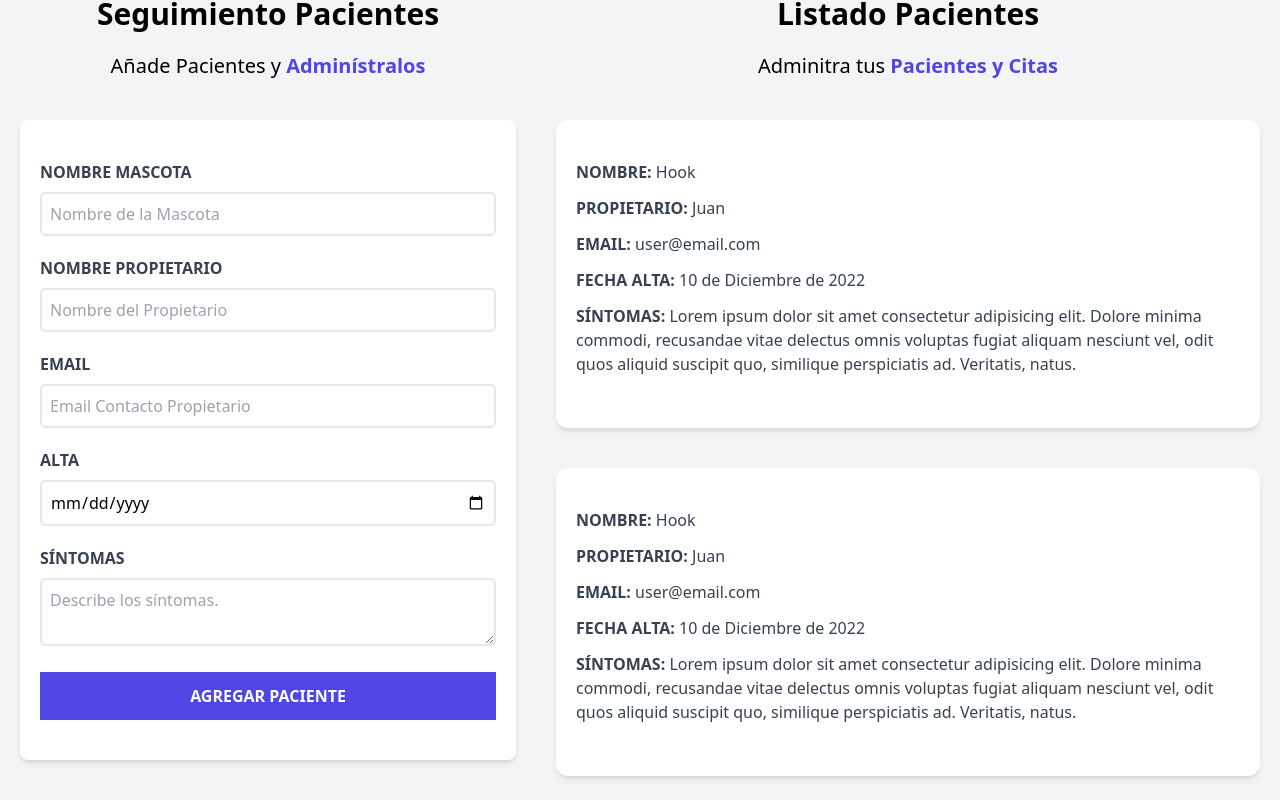
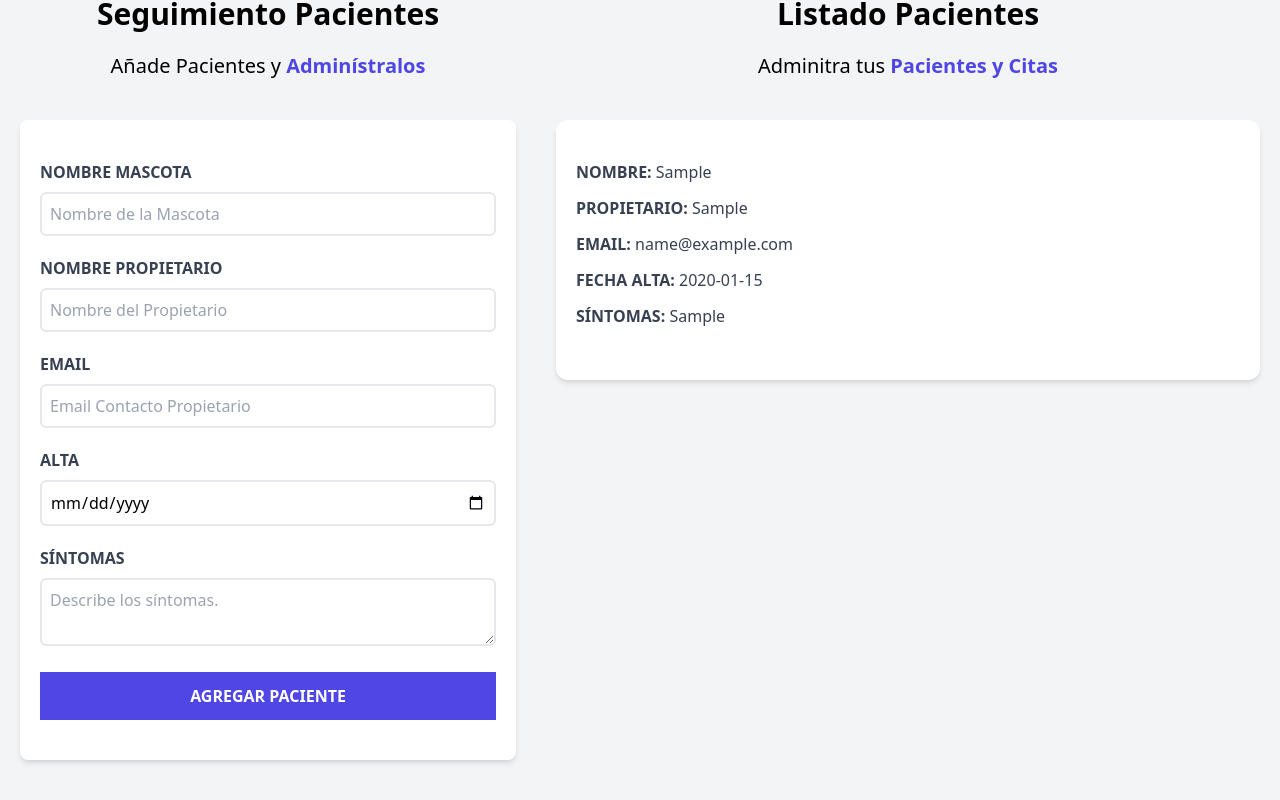
Before and after one commit to CarlosCrisonG/Appointment-RB, a React (Vite) app: page / in a window 1280 px wide. Both pictures are taken after typing "Sample", "Sample", "name@example.com", "2020-01-15", "Sample" into the empty fields and a click on the input "Agregar Paciente". Shown: the part 180-980 px from the top of the page. Built offline with nearby package versions, Linux system fonts and the light colour scheme.

Commit message:
Agregado props de listado pacientes

```diff
--- a/src/App.jsx
+++ b/src/App.jsx
@@ -13,10 +13,12 @@
 
       <div className="mt-12 md:flex">
         <Formulario
-          pacientes = {pacientes}
-          setPacientes = {setPacientes}
+          pacientes={pacientes}
+          setPacientes={setPacientes}
         />
-        <ListadoPacientes />
+        <ListadoPacientes
+          pacientes={pacientes}
+        />
       </div>
 
     </div>
--- /dev/null
+++ b/src/components/Error.jsx
@@ -0,0 +1,9 @@
+function Error({children}) {
+    return (
+        <div className="bg-red-800 text-white text-center p-3 font-bold uppercase mb-3 rounded-md">
+            <p>{children}</p>
+        </div>
+    )
+}
+
+export default Error;
--- a/src/components/Formulario.jsx
+++ b/src/components/Formulario.jsx
@@ -1,4 +1,5 @@
 import { useState, useEffect } from "react";
+import Error from "./Error";
 
 function Formulario({pacientes, setPacientes}) {
 
@@ -8,6 +9,13 @@
   const [fecha, setFecha] = useState('');
   const [sintomas, setSintomas] = useState('');
   const [error, setError] = useState(false);
+
+  const generarId = () => {
+    const random = Math.random().toString(36).substring(2);
+    const date = Date.now().toString(36);
+
+    return random + date;
+  }
 
   const handleSubmit = (e) => {
     e.preventDefault();
@@ -27,7 +35,8 @@
       propietario,
       email,
       fecha,
-      sintomas
+      sintomas,
+      id: generarId()
     }
 
     console.log(objetoPaciente);
@@ -57,11 +66,7 @@
           onSubmit={handleSubmit}
           className="bg-white shadow-md rounded-lg py-10 px-5 mb-10"
         >
-          {error && (
-            <div className="bg-red-800 text-white text-center p-3 font-bold uppercase mb-3 rounded-md">
-              <p>Todos los campos son obligatorios</p>
-            </div>
-          )}
+          {error && <Error>Todos los campos son obligatorios</Error>}
           <div className="mb-5">
             <label htmlFor="mascota" className="block text-gray-700 uppercase font-bold">
               Nombre Mascota
--- a/src/components/ListadoPacientes.jsx
+++ b/src/components/ListadoPacientes.jsx
@@ -1,6 +1,6 @@
 import Paciente from "./Paciente";
 
-function ListadoPacientes() {
+function ListadoPacientes({ pacientes }) {
     return (
         <>
             <div className="md:w-1/2 lg:w-3/5 md:h-screen overflow-y-scroll">
@@ -12,10 +12,16 @@
                     </span>
                 </p>
 
-                <Paciente />
-                <Paciente />
-                <Paciente />
-                <Paciente />
+                {pacientes.map( paciente => {
+                    return (
+                        <Paciente
+                            key={paciente.id}
+                            paciente={paciente}
+                        />
+                    )
+                })}
+
+
 
             </div>
         </>
--- a/src/components/Paciente.jsx
+++ b/src/components/Paciente.jsx
@@ -1,22 +1,25 @@
 //rfec
-function Paciente() {
+function Paciente({ paciente }) {
+
+    const { nombre, propietario, email, fecha, sintomas } = paciente;
+
     return (
         <>
             <div className="mx-5 my-10 bg-white shadow-md px-5 py-10 rounded-xl">
                 <p className="font-bold mb-3 text-gray-700 uppercase">Nombre: {''}
-                    <span className="font-normal normal-case">Hook</span>
+                    <span className="font-normal normal-case">{nombre}</span>
                 </p>
                 <p className="font-bold mb-3 text-gray-700 uppercase">Propietario: {''}
-                    <span className="font-normal normal-case">Juan</span>
+                    <span className="font-normal normal-case">{propietario}</span>
                 </p>
                 <p className="font-bold mb-3 text-gray-700 uppercase">Email: {''}
-                    <span className="font-normal normal-case">user@email.com</span>
+                    <span className="font-normal normal-case">{email}</span>
                 </p>
                 <p className="font-bold mb-3 text-gray-700 uppercase">Fecha Alta: {''}
-                    <span className="font-normal normal-case">10 de Diciembre de 2022</span>
+                    <span className="font-normal normal-case">{fecha}</span>
                 </p>
                 <p className="font-bold mb-3 text-gray-700 uppercase">Síntomas: {''}
-                    <span className="font-normal normal-case">Lorem ipsum dolor sit amet consectetur adipisicing elit. Dolore minima commodi, recusandae vitae delectus omnis voluptas fugiat aliquam nesciunt vel, odit quos aliquid suscipit quo, similique perspiciatis ad. Veritatis, natus.</span>
+                    <span className="font-normal normal-case">{sintomas}</span>
                 </p>
             </div>
         </>
```
